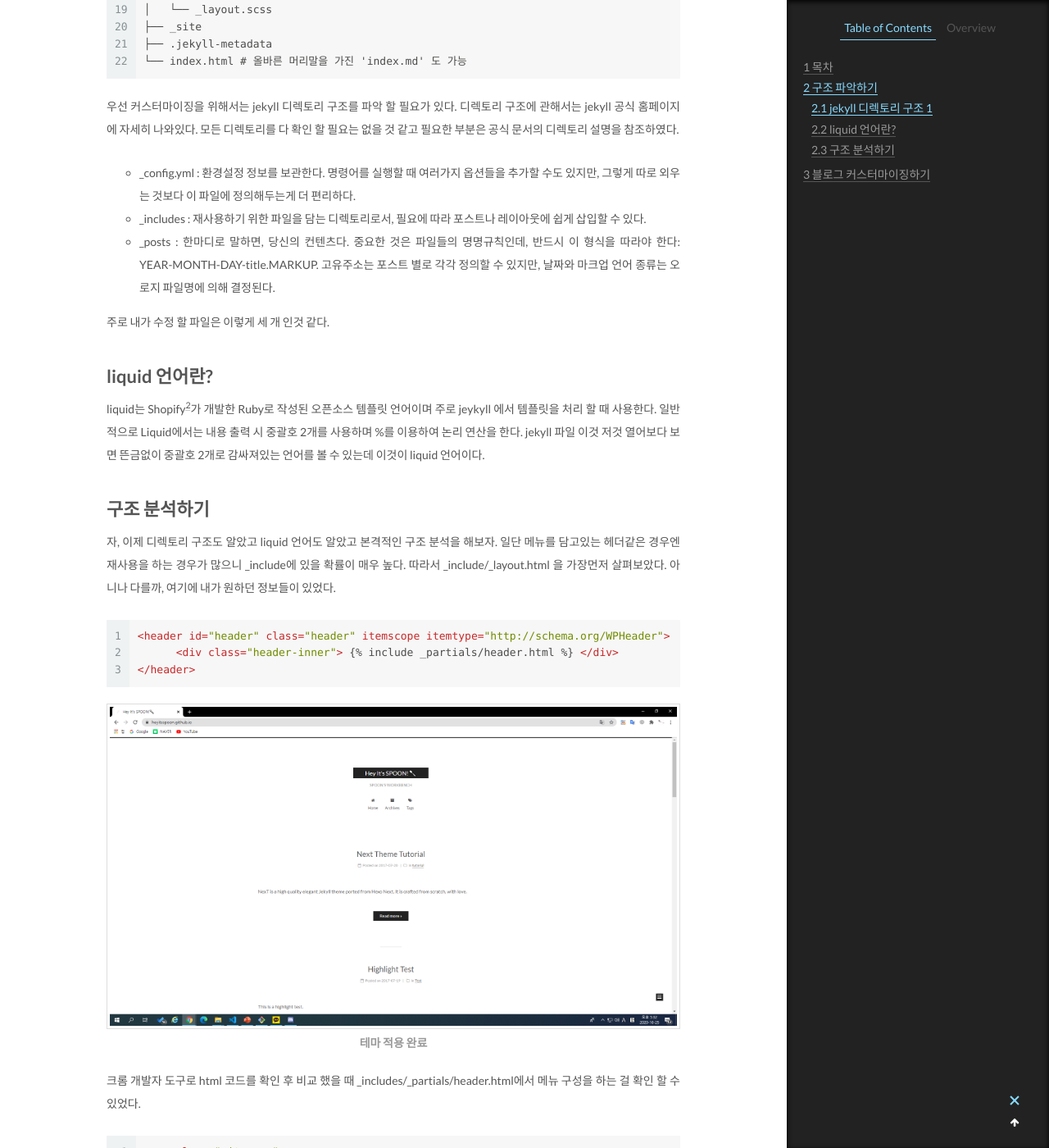
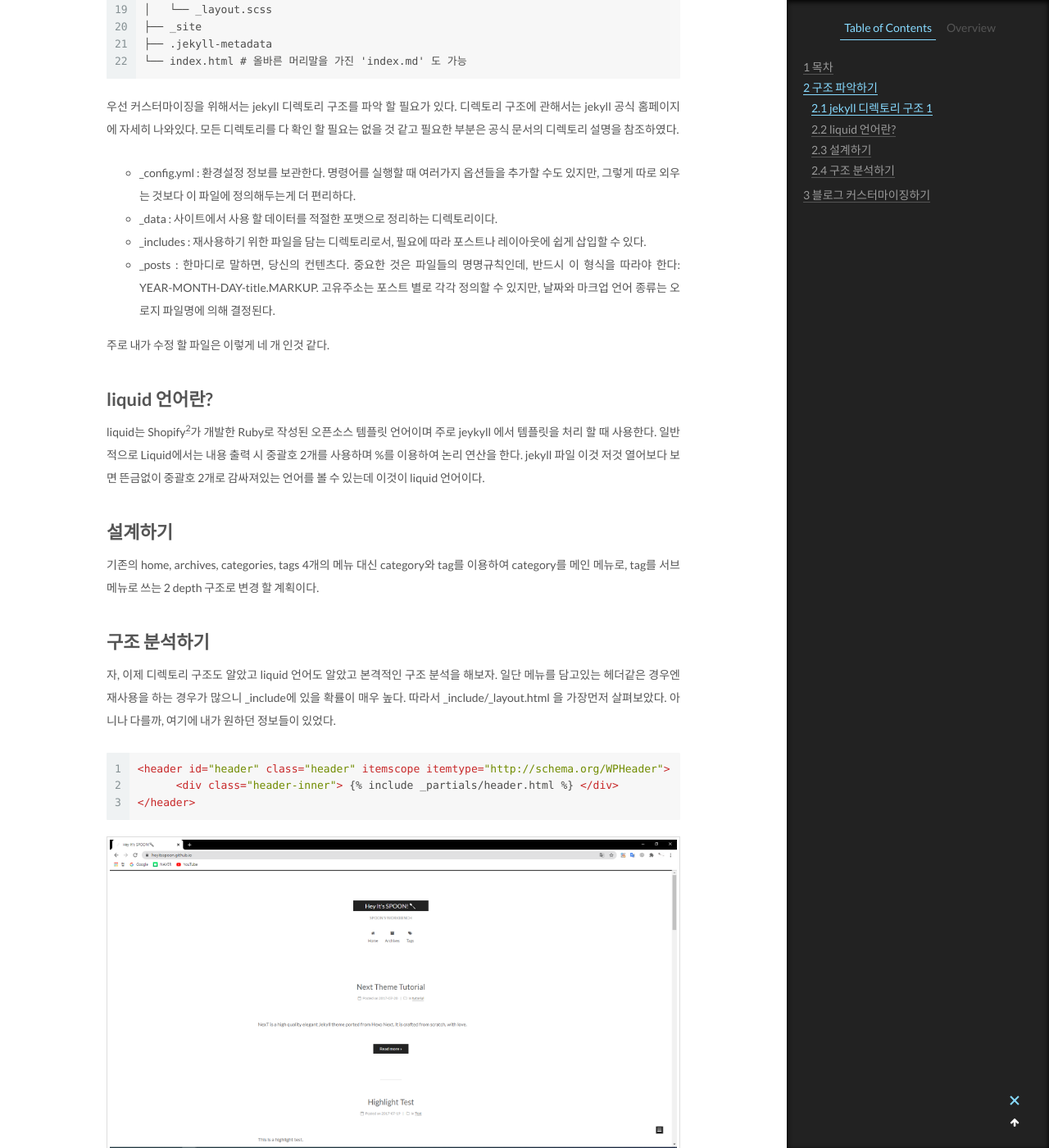
Before and after one commit to HeyItsSPOON/HeyItsSPOON.github.io, a Jekyll site: the page built from _posts/2020-10-25-github-blog-2.md, in a window 1280 px wide and 1400 px high, scrolled down 1457 px. Shown: the whole window at 82% size. Built offline with Jekyll 4.4.1, drawn with Linux system fonts in a browser that asks for light colours; some of the changed text lies outside the part shown.

Commit message:
Update 2020-10-25-github-blog-2.md

````diff
--- a/_posts/2020-10-25-github-blog-2.md
+++ b/_posts/2020-10-25-github-blog-2.md
@@ -58,16 +58,20 @@
 모든 디렉토리를 다 확인 할 필요는 없을 것 같고 필요한 부분은 공식 문서의 디렉토리 설명을 참조하였다.
 
 * _config.yml : 환경설정 정보를 보관한다. 명령어를 실행할 때 여러가지 옵션들을 추가할 수도 있지만, 그렇게 따로 외우는 것보다 이 파일에 정의해두는게 더 편리하다.
+* _data : 사이트에서 사용 할 데이터를 적절한 포맷으로 정리하는 디렉토리이다.
 * _includes : 재사용하기 위한 파일을 담는 디렉토리로서, 필요에 따라 포스트나 레이아웃에 쉽게 삽입할 수 있다.
 * _posts : 한마디로 말하면, 당신의 컨텐츠다. 중요한 것은 파일들의 명명규칙인데, 반드시 이 형식을 따라야 한다: YEAR-MONTH-DAY-title.MARKUP. 고유주소는 포스트 별로 각각 정의할 수 있지만, 날짜와 마크업 언어 종류는 오로지 파일명에 의해 결정된다.
 
-주로 내가 수정 할 파일은 이렇게 세 개 인것 같다.
+주로 내가 수정 할 파일은 이렇게 네 개 인것 같다.
 
 
 ## liquid 언어란?
 liquid는 Shopify[^2]가 개발한 Ruby로 작성된 오픈소스 템플릿 언어이며 주로 jeykyll 에서 템플릿을 처리 할 때 사용한다.
 일반적으로 Liquid에서는 내용 출력 시 중괄호 2개를 사용하며 %를 이용하여 논리 연산을 한다.
 jekyll 파일 이것 저것 열어보다 보면 뜬금없이 중괄호 2개로 감싸져있는 언어를 볼 수 있는데 이것이 liquid 언어이다.
+
+## 설계하기
+기존의 home, archives, categories, tags 4개의 메뉴 대신 category와 tag를 이용하여 category를 메인 메뉴로, tag를 서브 메뉴로 쓰는 2 depth 구조로 변경 할 계획이다.
 
 ## 구조 분석하기
 자, 이제 디렉토리 구조도 알았고 liquid 언어도 알았고 본격적인 구조 분석을 해보자.
@@ -121,12 +125,12 @@
   #categories: /categories/
   #about: /about/
   archives: /archives/
-  tags: /tags/
+  #tags: /tags/
   #sitemap: /sitemap.xml
   #commonweal: /404.html
 ```
 
-자 html 태그와 비교 해 보니 이 부분이 바로 내가 원하는 부분이다. site.menu라는 liquid 변수로 config 파일에 있는 menu 항목을 불러와 메뉴를 구성하는 것을 확인 할 수 있었다. 나는 현재 about 페이지가 필요하니 about에 주석을 해제하도록 한다.
+자 html 태그와 비교 해 보니 이 부분이 바로 내가 원하는 부분이다. site.menu라는 liquid 변수로 config 파일에 있는 menu 항목을 불러와 메뉴를 구성하는 것을 확인 할 수 있었다. 나는 현재 about 페이지가 필요하니 about에 주석을 해제하도록 한다. 또 카테고리와 태그 대신,
 
 # 블로그 커스터마이징하기
 
````
